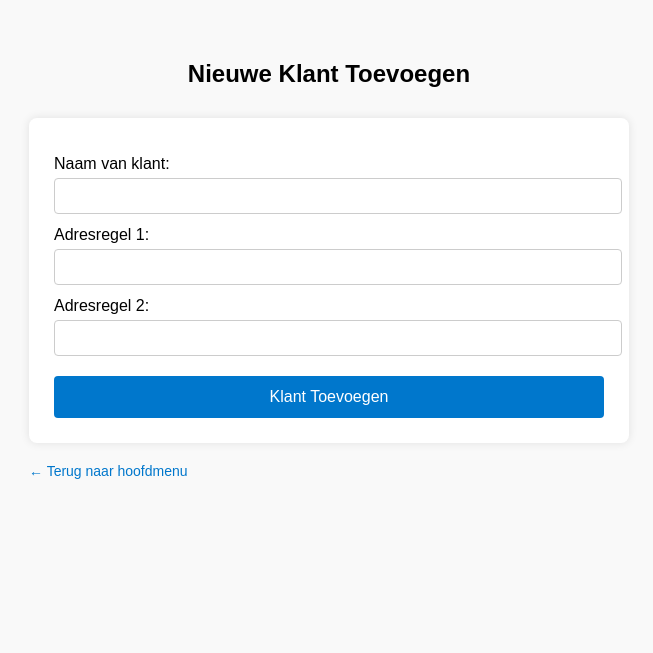
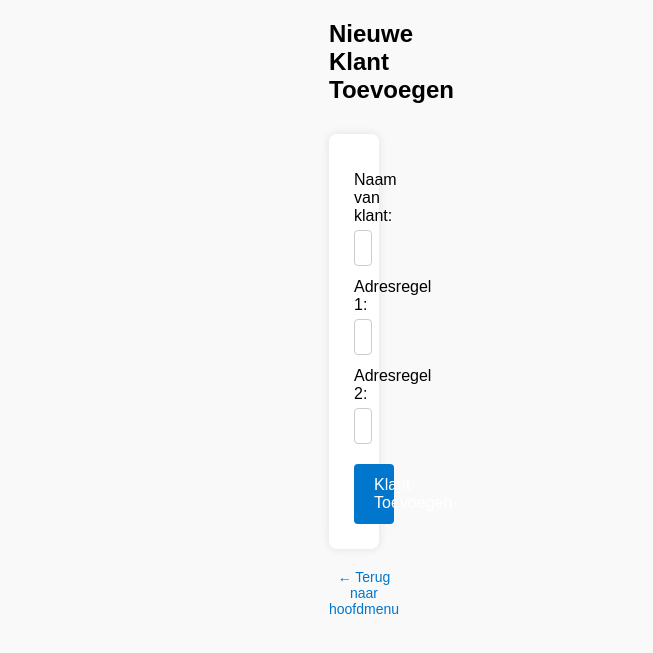
Before and after one commit to NXi99/opto-invoice-app, a Flask app: page /add-customer in a window 1280 px wide. Shown: the top 653 px of the page, without its empty margins (311-964 px from the left). Run offline with Flask 3, Linux system fonts and the light colour scheme.

Commit message:
Update add_customer.html

```diff
--- a/templates/add_customer.html
+++ b/templates/add_customer.html
@@ -18,8 +18,8 @@
         body {
             font-family: Arial, sans-serif;
             background: #f9f9f9;
-            padding: 40px;
-            max-width: 600px;
+            padding: 0px;
+            max-width: 0px;
             margin: auto;
         }
 
```
